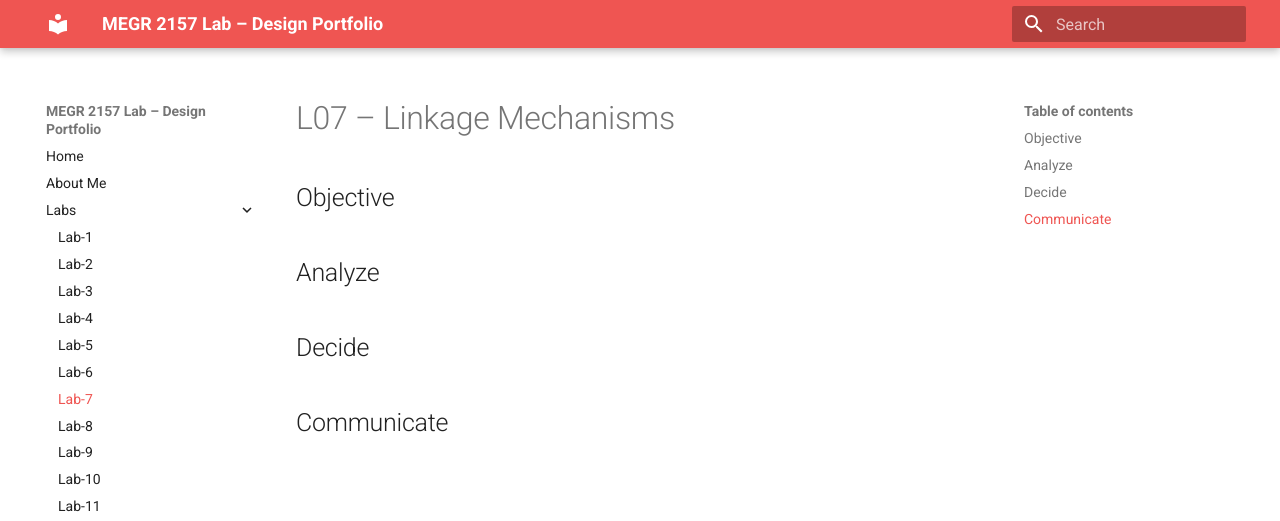
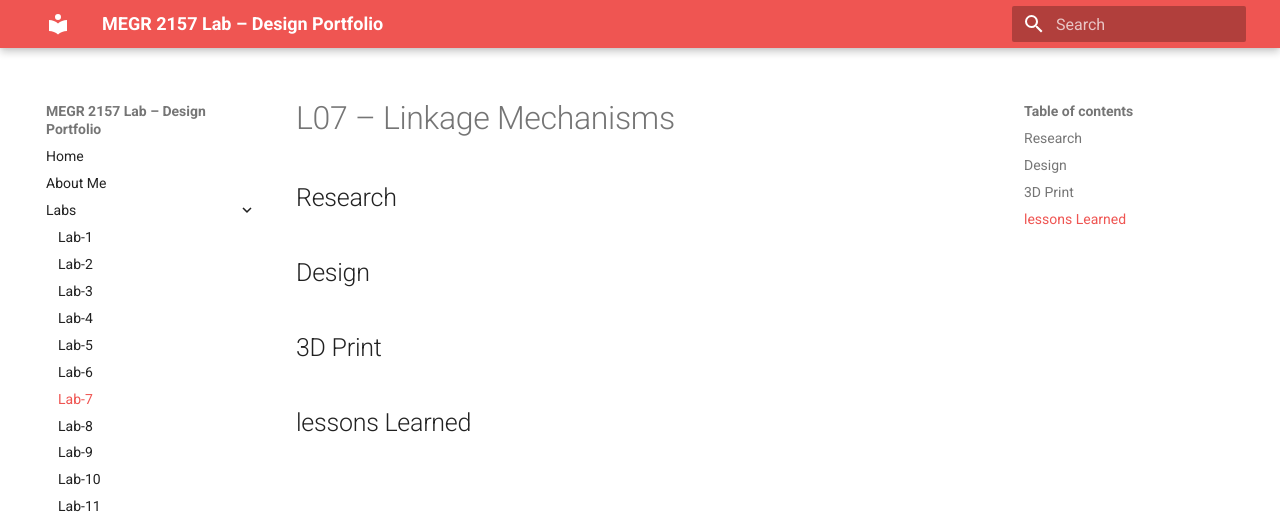
Before and after one commit to nnicho12/Noah-Nicholson-Portfolio-Lab, an MkDocs documentation site: the page built from docs/Labs/L07/index.md, in a window 1280 px wide. Shown: the top 521 px of the page. Built offline with MkDocs 1.6.1 and Material for MkDocs 9.7.7, drawn with Linux system fonts in a browser that asks for light colours.

Commit message:
Update section headers in index.md

```diff
--- a/docs/Labs/L07/index.md
+++ b/docs/Labs/L07/index.md
@@ -1,12 +1,12 @@
 # L07 – Linkage Mechanisms
 
-## Objective
+## Research
 
 
-## Analyze
+## Design
 
 
-## Decide
+## 3D Print
 
 
-## Communicate
+## lessons Learned
```
